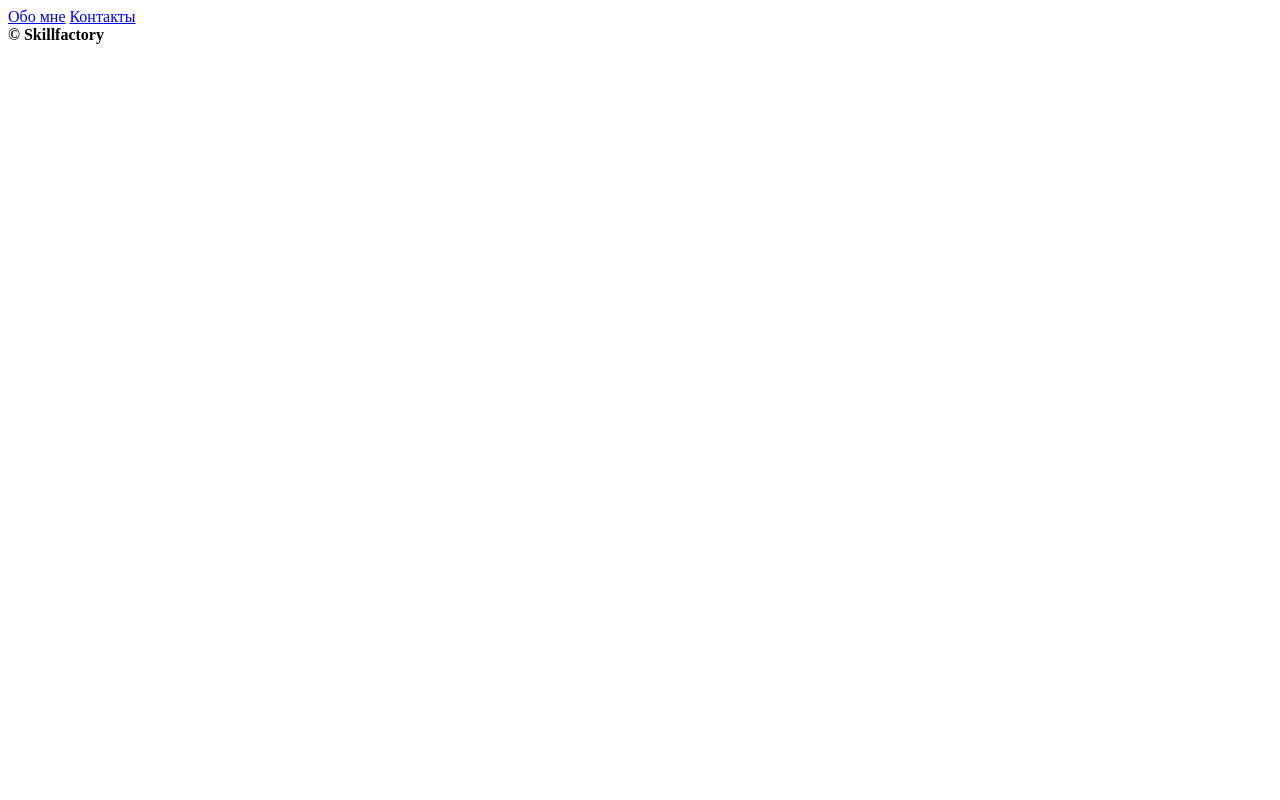
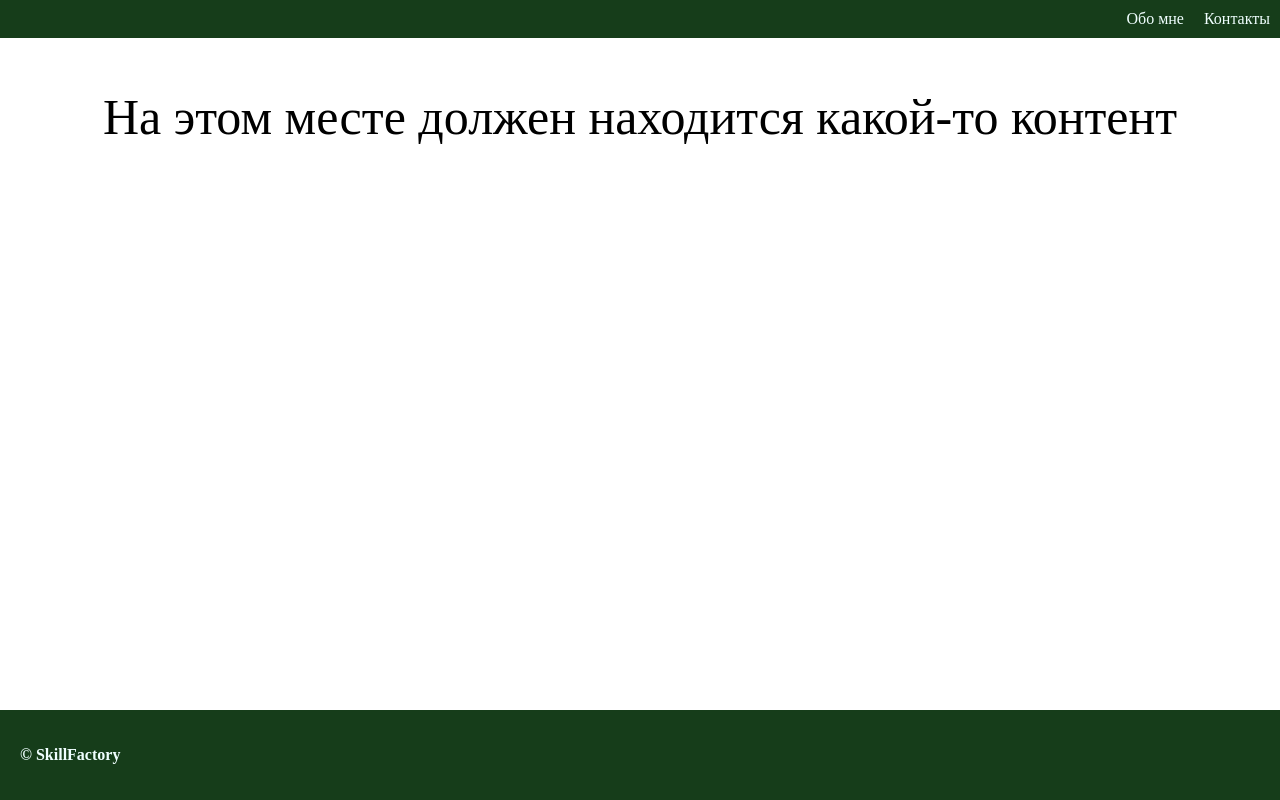
Before and after one commit to AlexMelRF/Practice_4.8.1, a plain HTML site: page index.html in a window 1280 px wide. Drawn offline with Linux system fonts and the light colour scheme.

Commit message:
added css files, changed index.html

```diff
--- /dev/null
+++ b/CSS/style_about.css
@@ -0,0 +1,53 @@
+body{
+    margin: 0;
+    padding: 0;
+}
+
+a{
+    text-decoration: none;
+    color: azure;
+  }
+
+  /* Navigation panel */
+.nav_container{
+    background-color: rgb(22, 61, 26);
+    display: flex;
+    justify-content: right;
+}
+
+.nav_container>nav>ul{
+    display: flex;
+    list-style: none;
+    align-items: center;
+    margin: 0px;
+    padding: 0px
+}
+
+.nav_container>nav>ul>li>a{
+    display: block;
+    padding: 10px;
+    border-style: none;
+}
+
+/* Main section */
+.content>p{
+   text-align: center;
+   font-size: 50px;
+}
+
+/* Footer */
+.foot_container{
+    background-color: rgb(22, 61, 26);
+    height: 90px;
+    width: 100%;
+    position: absolute;
+    bottom: 0;
+}
+
+.foot_container>p{
+    display: block;
+    padding: 20px;
+    border-style: solid;
+    border-width: 0.5px;
+    border-style: none;
+}
--- a/index.html
+++ b/index.html
@@ -3,17 +3,35 @@
 <head>
     <meta charset="utf-8">
     <title>Моя первая веб-страница</title>
+    <link rel="stylesheet" href="CSS/style_about.css"/>
 </head>
 <body>
-    <header>
-        <a href="pages/about.html">Обо мне</a>
-        <a href="pages/contacts.html">Контакты</a>
-    </header>
-    <main>
+    <div class="wrapper">
+        <header>
+            <!-- Navigation panel -->
+            <div class="nav_container">
+                <nav>
+                    <ul>
+                        <li><a href="pages/about.html">Обо мне</a></li>
+                        <li><a href="pages/contacts.html">Контакты</a></li>
+                    </ul>
+                </nav>
+            </div>
+        </header>
 
-    </main>
-    <footer>
-        <span><strong>&copy;&nbsp;Skillfactory</strong></span>
-    </footer>
+        <main>
+            <div class="content">
+                <p>На этом месте должен находится какой-то контент</p>
+            </div>
+        </main>
+
+        <footer>
+            <div class="foot_container">
+                <p>
+                    <strong><a href="https://skillfactory.ru/">&copy;&nbsp;SkillFactory</a></strong>
+                </p>
+            </div>
+        </footer>
+    </div>
 </body>
 </html>
```
Also changed, not shown: CSS/style.css (deleted), CSS/style_contacts.css (added), CSS/style_index.css (added).
